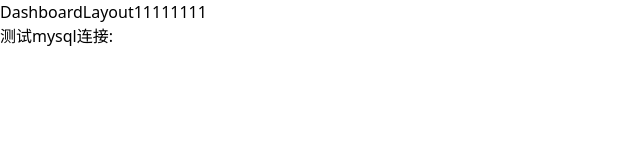
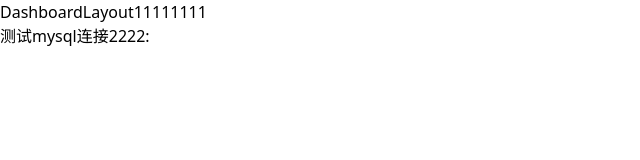
Before and after one commit to yaoliming08/react-nextjs, a Next.js app: page /dashboard in a window 1280 px wide. Shown: the top 160 px of the page, without its empty margins (0-640 px from the left). Built offline with nearby package versions, Linux system fonts and the light colour scheme; no server answers.

Commit message:
feat: 测试链接

```diff
--- a/app/dashboard/page.tsx
+++ b/app/dashboard/page.tsx
@@ -22,7 +22,7 @@ const Home = () => {
 
   return (
     <div>
-      <h1>测试mysql连接:{data}</h1>
+      <h1>测试mysql连接2222:{data}</h1>
     </div>
   )
 }
--- a/app/page.tsx
+++ b/app/page.tsx
@@ -22,7 +22,7 @@ const Home = () => {
 
   return (
     <div>
-      <h1>测试mysql连接111:{data}</h1>
+      <h1>测试mysql连接2222:{data}</h1>
     </div>
   )
 }
```
Also changed, not shown: 1 other file (tests, documents, lock files or other folders).
